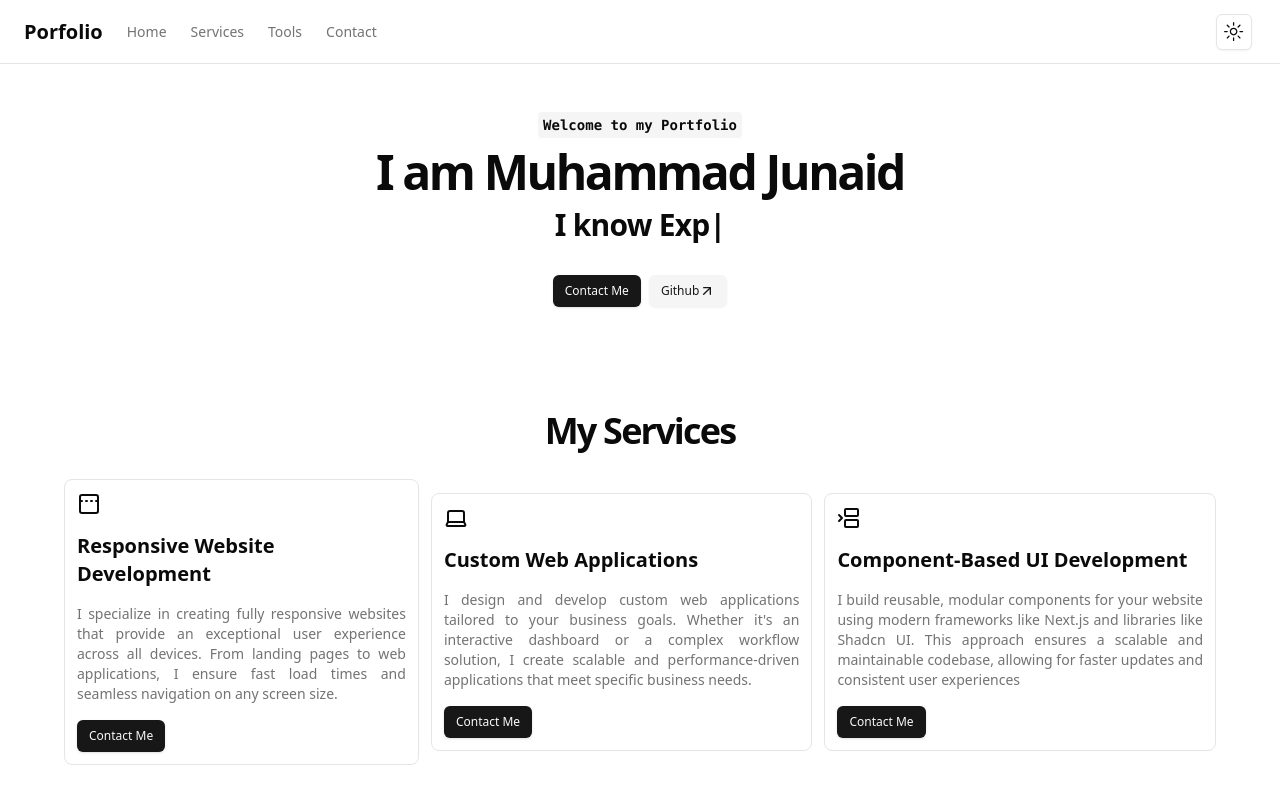
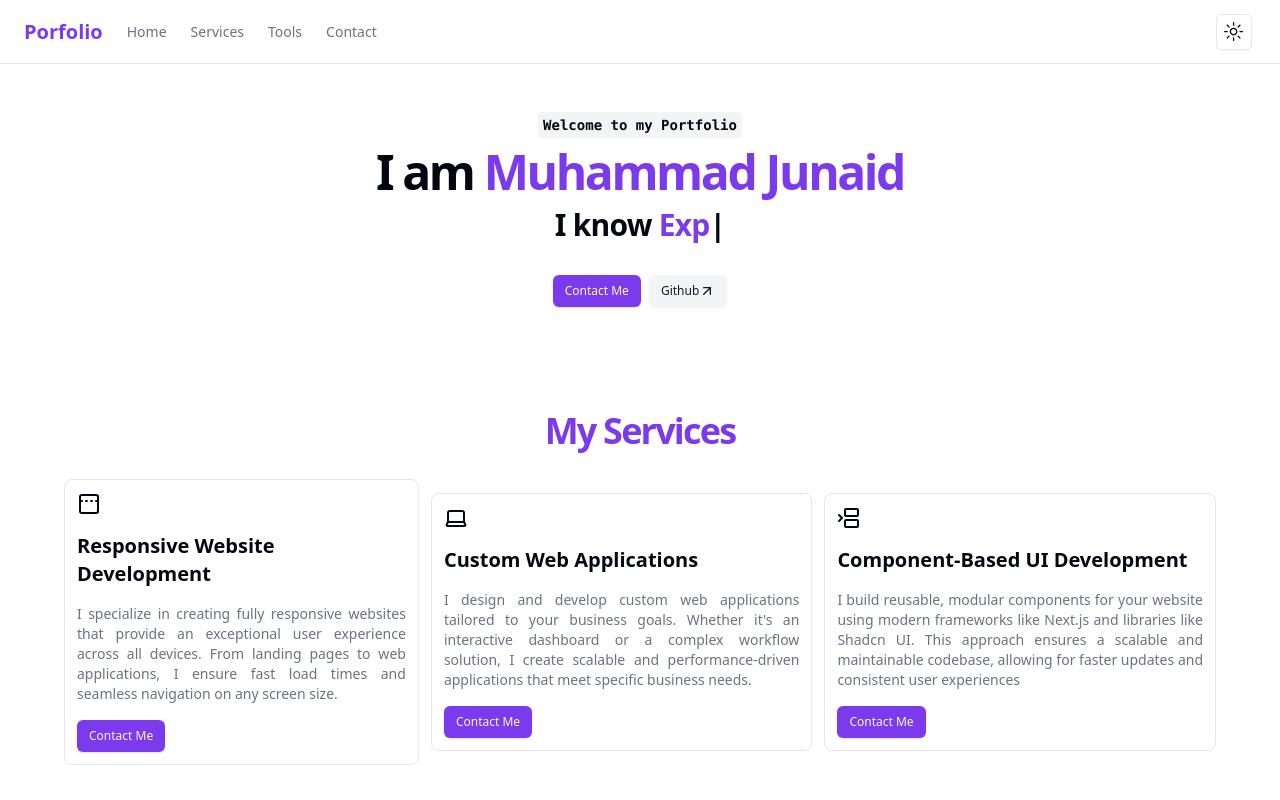
Before and after one commit to mjunaid249/Portfolio, a Next.js app: page / in a window 1280 px wide. Shown: the top 800 px of the page. Built offline with nearby package versions, Linux system fonts and the light colour scheme.

Commit message:
Theme-Changes

```diff
--- a/src/app/globals.css
+++ b/src/app/globals.css
@@ -5,24 +5,24 @@
 @layer base {
   :root {
     --background: 0 0% 100%;
-    --foreground: 0 0% 3.9%;
+    --foreground: 224 71.4% 4.1%;
     --card: 0 0% 100%;
-    --card-foreground: 0 0% 3.9%;
+    --card-foreground: 224 71.4% 4.1%;
     --popover: 0 0% 100%;
-    --popover-foreground: 0 0% 3.9%;
-    --primary: 0 0% 9%;
-    --primary-foreground: 0 0% 98%;
-    --secondary: 0 0% 96.1%;
-    --secondary-foreground: 0 0% 9%;
-    --muted: 0 0% 96.1%;
-    --muted-foreground: 0 0% 45.1%;
-    --accent: 0 0% 96.1%;
-    --accent-foreground: 0 0% 9%;
+    --popover-foreground: 224 71.4% 4.1%;
+    --primary: 262.1 83.3% 57.8%;
+    --primary-foreground: 210 20% 98%;
+    --secondary: 220 14.3% 95.9%;
+    --secondary-foreground: 220.9 39.3% 11%;
+    --muted: 220 14.3% 95.9%;
+    --muted-foreground: 220 8.9% 46.1%;
+    --accent: 220 14.3% 95.9%;
+    --accent-foreground: 220.9 39.3% 11%;
     --destructive: 0 84.2% 60.2%;
-    --destructive-foreground: 0 0% 98%;
-    --border: 0 0% 89.8%;
-    --input: 0 0% 89.8%;
-    --ring: 0 0% 3.9%;
+    --destructive-foreground: 210 20% 98%;
+    --border: 220 13% 91%;
+    --input: 220 13% 91%;
+    --ring: 262.1 83.3% 57.8%;
     --radius: 0.5rem;
     --chart-1: 12 76% 61%;
     --chart-2: 173 58% 39%;
@@ -32,25 +32,25 @@
   }
 
   .dark {
-    --background: 0 0% 3.9%;
-    --foreground: 0 0% 98%;
-    --card: 0 0% 3.9%;
-    --card-foreground: 0 0% 98%;
-    --popover: 0 0% 3.9%;
-    --popover-foreground: 0 0% 98%;
-    --primary: 0 0% 98%;
-    --primary-foreground: 0 0% 9%;
-    --secondary: 0 0% 14.9%;
-    --secondary-foreground: 0 0% 98%;
-    --muted: 0 0% 14.9%;
-    --muted-foreground: 0 0% 63.9%;
-    --accent: 0 0% 14.9%;
-    --accent-foreground: 0 0% 98%;
+    --background: 224 71.4% 4.1%;
+    --foreground: 210 20% 98%;
+    --card: 224 71.4% 4.1%;
+    --card-foreground: 210 20% 98%;
+    --popover: 224 71.4% 4.1%;
+    --popover-foreground: 210 20% 98%;
+    --primary: 263.4 70% 50.4%;
+    --primary-foreground: 210 20% 98%;
+    --secondary: 215 27.9% 16.9%;
+    --secondary-foreground: 210 20% 98%;
+    --muted: 215 27.9% 16.9%;
+    --muted-foreground: 217.9 10.6% 64.9%;
+    --accent: 215 27.9% 16.9%;
+    --accent-foreground: 210 20% 98%;
     --destructive: 0 62.8% 30.6%;
-    --destructive-foreground: 0 0% 98%;
-    --border: 0 0% 14.9%;
-    --input: 0 0% 14.9%;
-    --ring: 0 0% 83.1%;
+    --destructive-foreground: 210 20% 98%;
+    --border: 215 27.9% 16.9%;
+    --input: 215 27.9% 16.9%;
+    --ring: 263.4 70% 50.4%;
     --chart-1: 220 70% 50%;
     --chart-2: 160 60% 45%;
     --chart-3: 30 80% 55%;
--- a/src/app/layout.js
+++ b/src/app/layout.js
@@ -37,7 +37,12 @@
         >
           <Navbar />
 
-          <NextTopLoader height={5} showSpinner={false} speed={400} />
+          <NextTopLoader
+            height={5}
+            showSpinner={false}
+            speed={500}
+            color="indigo"
+          />
           {children}
           <Analytics />
         </ThemeProvider>
--- a/src/components/Contact.jsx
+++ b/src/components/Contact.jsx
@@ -71,7 +71,7 @@
       id="contact"
       className="container mx-auto mt-16 w-[80%] flex flex-col gap-6"
     >
-      <h1 class="text-3xl text-center font-bold leading-tight tracking-tighter md:text-4xl lg:leading-[1.1] py-4">
+      <h1 class="text-3xl text-primary text-center font-bold leading-tight tracking-tighter md:text-4xl lg:leading-[1.1] py-4">
         Contact Me
       </h1>
       <Card className="xl:col-span-2" x-chunk="dashboard-01-chunk-4">
--- a/src/components/Home.jsx
+++ b/src/components/Home.jsx
@@ -38,11 +38,11 @@
         <code className="relative rounded bg-muted px-[0.3rem] py-[0.2rem] font-mono text-sm font-semibold">
           Welcome to my Portfolio
         </code>
-        <h1 class="text-3xl text-center font-bold leading-tight tracking-tighter md:text-5xl lg:leading-[1.1] ">
-          I am Muhammad Junaid
+        <h1 class="text-3xl text-center font-bold  leading-tight tracking-tighter md:text-5xl lg:leading-[1.1] ">
+          I am <span className="text-primary">Muhammad Junaid</span>
         </h1>
         <h2 className="scroll-m-20 pb-2 text-3xl font-semibold tracking-tight first:mt-0">
-          I know <span ref={el} className="font-bold" />
+          I know <span ref={el} className="font-bold text-primary" />
         </h2>
 
         <p class="max-w-2xl text-lg font-light text-foreground"></p>
--- a/src/components/Navbar.jsx
+++ b/src/components/Navbar.jsx
@@ -12,10 +12,7 @@
       className="z-20 sticky top-0 flex h-16 items-center gap-4 border-b  px-4 md:px-6 backdrop-blur-lg"
     >
       <nav className="hidden items-center flex-col gap-6 text-lg font-medium md:flex md:flex-row md:items-center md:gap-5 md:text-sm lg:gap-6">
-        <Link
-          href="/"
-          className="text-foreground text-xl font-bold transition-colors hover:text-foreground"
-        >
+        <Link href="/" className="text-primary text-xl font-bold">
           Porfolio
         </Link>
         <Link
@@ -52,7 +49,7 @@
         </SheetTrigger>
         <SheetContent side="left">
           <nav className="grid gap-6 text-lg font-medium">
-            <Link href="/" className="hover:text-foreground">
+            <Link href="/" className=" text-primary ">
               Porfolio
             </Link>
             <Link
--- a/src/components/Remember.jsx
+++ b/src/components/Remember.jsx
@@ -6,7 +6,7 @@
       id="tools"
       className="container mt-10 mx-auto max-w-[80%] flex flex-col items-center justify-center gap-2"
     >
-      <h1 class="text-3xl text-center font-bold leading-tight tracking-tighter md:text-4xl lg:leading-[1.1] py-4">
+      <h1 class="text-3xl text-primary text-center font-bold leading-tight tracking-tighter md:text-4xl lg:leading-[1.1] py-4">
         Remember
       </h1>
       <blockquote className="mb-5 text-4xl italic text-center ">
--- a/src/components/Services.jsx
+++ b/src/components/Services.jsx
@@ -31,7 +31,7 @@
       id="services"
       className="container mt-10 mx-auto max-w-[90%]  flex flex-col items-center justify-center gap-3"
     >
-      <h1 class="text-3xl text-center font-bold leading-tight tracking-tighter md:text-4xl lg:leading-[1.1] py-4">
+      <h1 class="text-3xl text-primary text-center font-bold leading-tight tracking-tighter md:text-4xl lg:leading-[1.1] py-4">
         My Services
       </h1>
       <div className="div flex flex-col md:flex-row items-center justify-center gap-3 ">
--- a/src/components/Skills.jsx
+++ b/src/components/Skills.jsx
@@ -71,7 +71,7 @@
       id="tools"
       className="container mt-10 mx-auto max-w-[80%] flex flex-col items-center justify-center gap-6"
     >
-      <h1 class="text-3xl text-center font-bold leading-tight tracking-tighter md:text-4xl lg:leading-[1.1] py-4">
+      <h1 class="text-3xl text-primary text-center font-bold leading-tight tracking-tighter md:text-4xl lg:leading-[1.1] py-4">
         Tools & Technologies
       </h1>
       <div className="div flex items-center  max-w-full flex-wrap justify-start gap-7 ">
```
